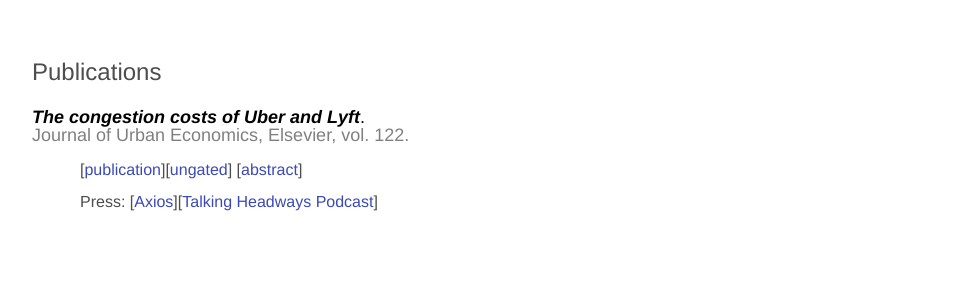
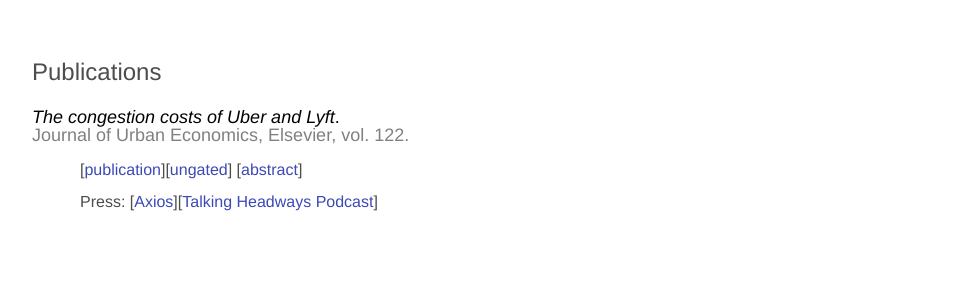
Before and after one commit to Matt-Tarduno/Matt-Tarduno.github.io, a Jekyll site: the page built from research/index.html, in a window 1280 px wide. Shown: the part 644-944 px from the top of the page, without its empty margins (160-1119 px from the left). Built offline with Jekyll 4.4.1, drawn with Linux system fonts in a browser that asks for light colours.

Commit message:
Update index.html

```diff
--- a/research/index.html
+++ b/research/index.html
@@ -79,7 +79,7 @@ We provide a framework for setting congestion charges that reflect emission and
 <div class="blurb">
     <h1>Publications</h1>
     <p style="font-size:18px;  color: black">
-        <strong><em>The congestion costs of Uber and Lyft</em></strong>.<br><span style="color: #808080"> Journal of Urban Economics, Elsevier, vol. 122.</span>
+        <em>The congestion costs of Uber and Lyft</em>.<br><span style="color: #808080"> Journal of Urban Economics, Elsevier, vol. 122.</span>
     </p>
     <p style="margin-left:3em">[<a href="https://doi.org/10.1016/j.jue.2020.103318" target="_blank">publication</a>][<a href="https://matt-tarduno.github.io/tnc/" target="_blank">ungated</a>]
         [<a href="javascript:void(0)" onclick="toggleAbstract('abstract5')">abstract</a>]
```
